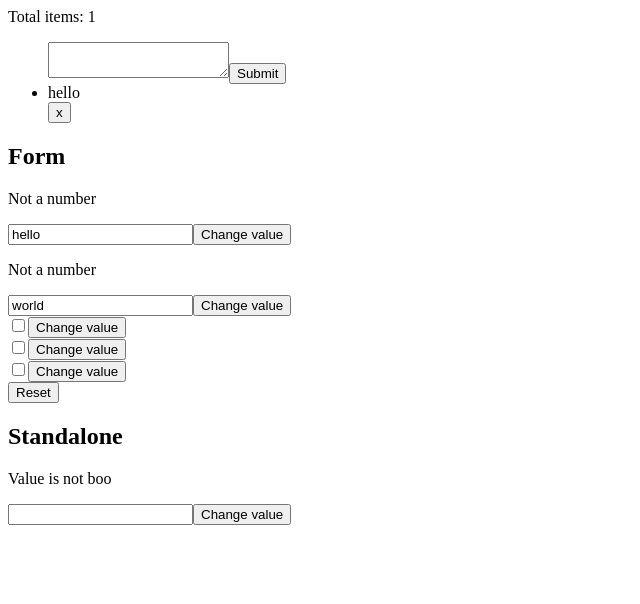
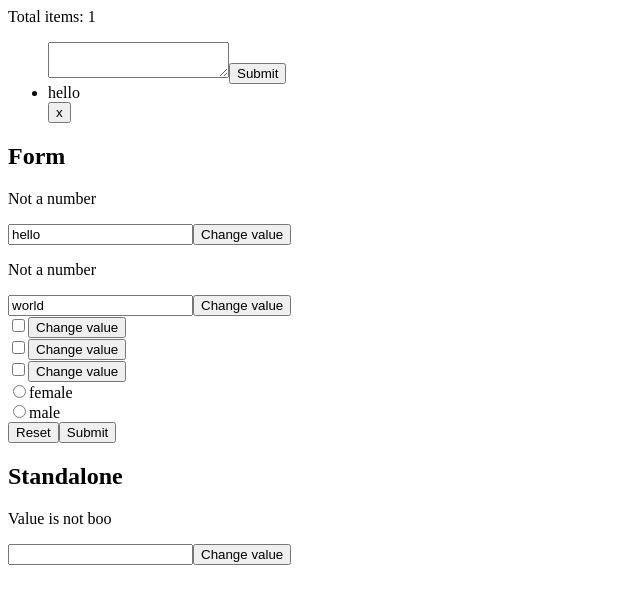
Before and after one commit to Antonrostov/hookmaster, a Next.js app: page / in a window 1280 px wide. Shown: the top 604 px of the page, without its empty margins (0-640 px from the left). Built offline with nearby package versions, Linux system fonts and the light colour scheme.

Commit message:
Add FormRadio

```diff
--- a/components/Form/index.jsx
+++ b/components/Form/index.jsx
@@ -16,12 +16,18 @@ export default function Form(props) {
       setState(alteredState);
     }
   }
+  function onSubmit(e) {
+    e.preventDefault();
+    props.onSubmit(state);
+  }
   function onReset() {
     setState({});
   }
   return (
     <FormContext.Provider value={context}>
-      <form onReset={onReset}>{props.children}</form>
+      <form onReset={onReset} onSubmit={onSubmit}>
+        {props.children}
+      </form>
     </FormContext.Provider>
   );
 }
--- /dev/null
+++ b/components/FormRadio/index.jsx
@@ -0,0 +1,12 @@
+import { useHandler } from "../Form/FormUtils";
+export default function FormRadio(props) {
+  const { onChange, _ } = useHandler(props, {
+    initialState: ""
+  });
+  return (
+    <div>
+      <input {...props} type="radio" onChange={onChange} />
+      <label htmlFor={props.id}>{props.value}</label>
+    </div>
+  );
+}
--- a/pages/index.jsx
+++ b/pages/index.jsx
@@ -3,6 +3,7 @@ import GlanceItems from "components/GlanceItems";
 import Form from "components/Form";
 import FormInput from "components/FormInput";
 import FormCheckbox from "components/FormCheckbox";
+import FormRadio from "components/FormRadio";
 export default function AgendaPage() {
   const initialState = {
     one: "hello",
@@ -18,7 +19,11 @@ export default function AgendaPage() {
     ) {
       delete newState["check_3"];
     }
+    console.log(newState);
     return Promise.resolve(newState);
+  }
+  function onSubmit(state) {
+    console.log("form", state);
   }
   function standaloneOnChange(e) {
     console.log("standalone", e.target.value);
@@ -36,13 +41,16 @@ export default function AgendaPage() {
       <EditableList />
       <div>
         <h2>Form</h2>
-        <Form onChange={onChange} data={initialState}>
+        <Form onChange={onChange} onSubmit={onSubmit} data={initialState}>
           <FormInput name="one" validate="number" />
           <FormInput name="two" validate="number" />
           <FormCheckbox name="check_1" />
           <FormCheckbox name="check_2" />
           <FormCheckbox name="check_3" />
+          <FormRadio id="radio_female" name="radio_1" value="female" />
+          <FormRadio id="radio_male" name="radio_1" value="male" />
           <button type="reset">Reset</button>
+          <button type="submit">Submit</button>
         </Form>
       </div>
       <div>
```
